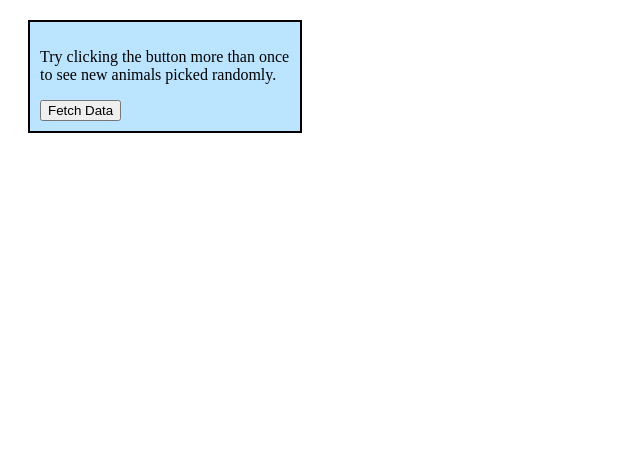
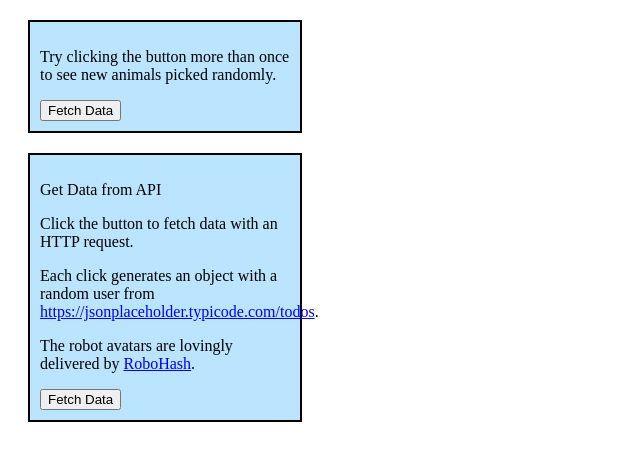
Before and after one commit to erymn/learn-vujs-w3s, a Vue app in the folder ScaleUp/firstsfc/: page / in a window 1280 px wide. Shown: the top 460 px of the page, without its empty margins (0-640 px from the left). Built offline with nearby package versions, Linux system fonts and the light colour scheme.

Commit message:
Get Data from API

```diff
--- a/ScaleUp/firstsfc/src/App7.vue
+++ b/ScaleUp/firstsfc/src/App7.vue
@@ -7,6 +7,12 @@
             <h4>Is Carnivour: {{ randomMammal.carnivore ? "Yes" : "No" }}</h4>
             <p>Max Weight: {{ randomMammal.maxWeight }} kg</p>
         </div>
+    </div>
+
+    <br />
+    <div>
+        <p>Get Data from API</p>
+        <from-api-random />
     </div>
 </template>
 
--- /dev/null
+++ b/ScaleUp/firstsfc/src/components/httpcomp/FromApiRandom.vue
@@ -0,0 +1,24 @@
+<template>
+    <p>Click the button to fetch data with an HTTP request.</p>
+    <p>Each click generates an object with a random user from <a href="https://jsonplaceholder.typicode.com/todos"
+            target="_blank">https://jsonplaceholder.typicode.com/todos</a>.</p>
+    <p>The robot avatars are lovingly delivered by <a href="http://Robohash.org" target="_blank">RoboHash</a>.</p>
+    <button @click="fetchData">Fetch Data</button>
+    <pre v-if="data">{{ data }}</pre>
+</template>
+
+<script>
+export default {
+    data() {
+        return {
+            data: null
+        }
+    },
+    methods: {
+        async fetchData() {
+            const response = await fetch("https://jsonplaceholder.typicode.com/todos")
+            this.data = await response.json()
+        }
+    }
+}
+</script>
--- a/ScaleUp/firstsfc/src/main.js
+++ b/ScaleUp/firstsfc/src/main.js
@@ -22,6 +22,7 @@ import ScopedSlotStaticData from "./components/ScopedSlotStaticData.vue";
 import ScopedSlotNamed from "./components/ScopedSlotNamed.vue";
 import VueTeleport from "./components/VueTeleport.vue";
 import App7 from "./App7.vue";
+import FromApiRandom from "./components/httpcomp/FromApiRandom.vue";
 
 // const app = createApp(App)
 // app.component('food-item', FoodItem)
@@ -69,9 +70,11 @@ import App7 from "./App7.vue";
 // app6.mount('#app')
 // //-------Dynamic Component-------
 
+//-----------HTTP Request--------------
 const app7 = createApp(App7)
+app7.component('from-api-random', FromApiRandom)
 app7.mount('#app')
-
+//-----------HTTP Request--------------
 
 //createApp(App).mount('#app')
 
```
